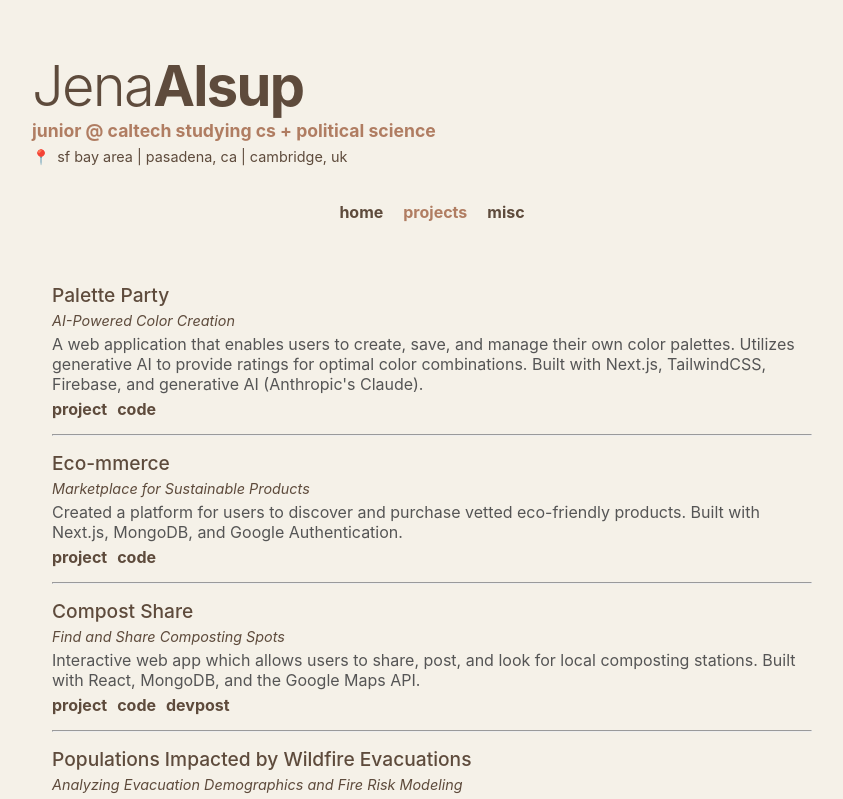
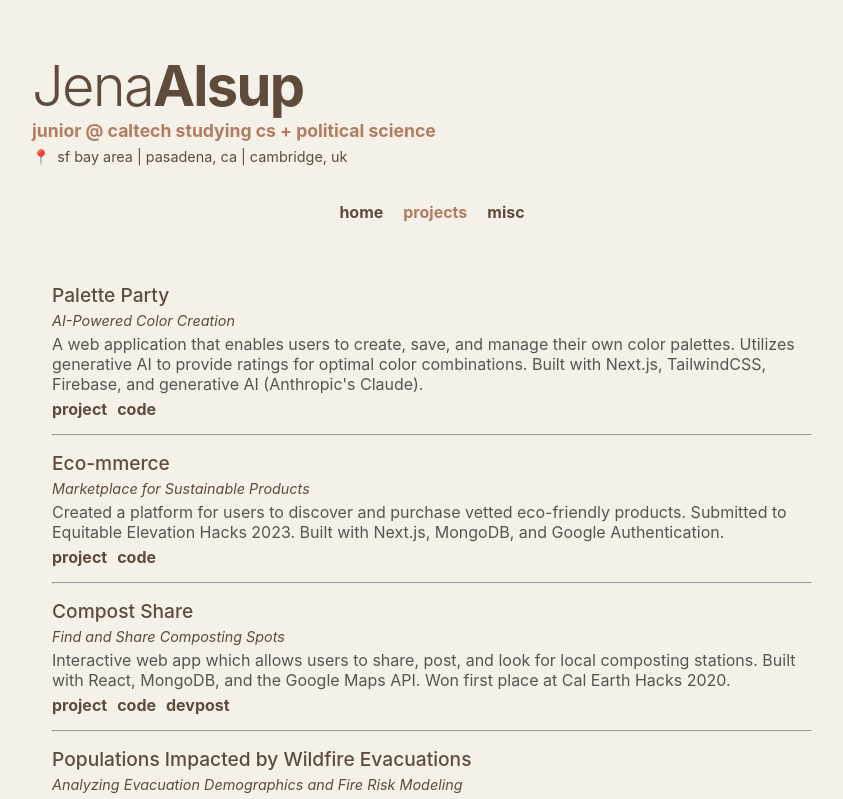
Before and after one commit to jenaalsup/jenaalsup.github.io, a React (Create React App) app: page /projects in a window 1280 px wide. Shown: the top 799 px of the page, without its empty margins (208-1051 px from the left). Built offline with nearby package versions, Linux system fonts and the light colour scheme.

Commit message:
add a few more descriptors to projects

```diff
--- a/src/components/Projects.js
+++ b/src/components/Projects.js
@@ -20,7 +20,9 @@ function Projects() {
         <h3>Eco-mmerce</h3>
         <p className="project-subtitle"><em>Marketplace for Sustainable Products</em></p>
         <p className="project-description">
-          Created a platform for users to discover and purchase vetted eco-friendly products. Built with Next.js, MongoDB, and Google Authentication.
+          Created a platform for users to discover and purchase vetted eco-friendly products.
+          Submitted to Equitable Elevation Hacks 2023.
+          Built with Next.js, MongoDB, and Google Authentication.
         </p>
         <div className="project-links">
           <a href="https://eco-mmerce-seven.vercel.app/" className="project-link" target="_blank" rel="noopener noreferrer">project</a>
@@ -32,7 +34,9 @@ function Projects() {
         <h3>Compost Share</h3>
         <p className="project-subtitle"><em>Find and Share Composting Spots</em></p>
         <p className="project-description">
-          Interactive web app which allows users to share, post, and look for local composting stations. Built with React, MongoDB, and the Google Maps API.
+          Interactive web app which allows users to share, post, and look for local composting stations.
+          Built with React, MongoDB, and the Google Maps API.
+          Won first place at Cal Earth Hacks 2020.
         </p>
         <div className="project-links">
           <a href="https://compost-share.netlify.app/" className="project-link" target="_blank" rel="noopener noreferrer">project</a>
```
